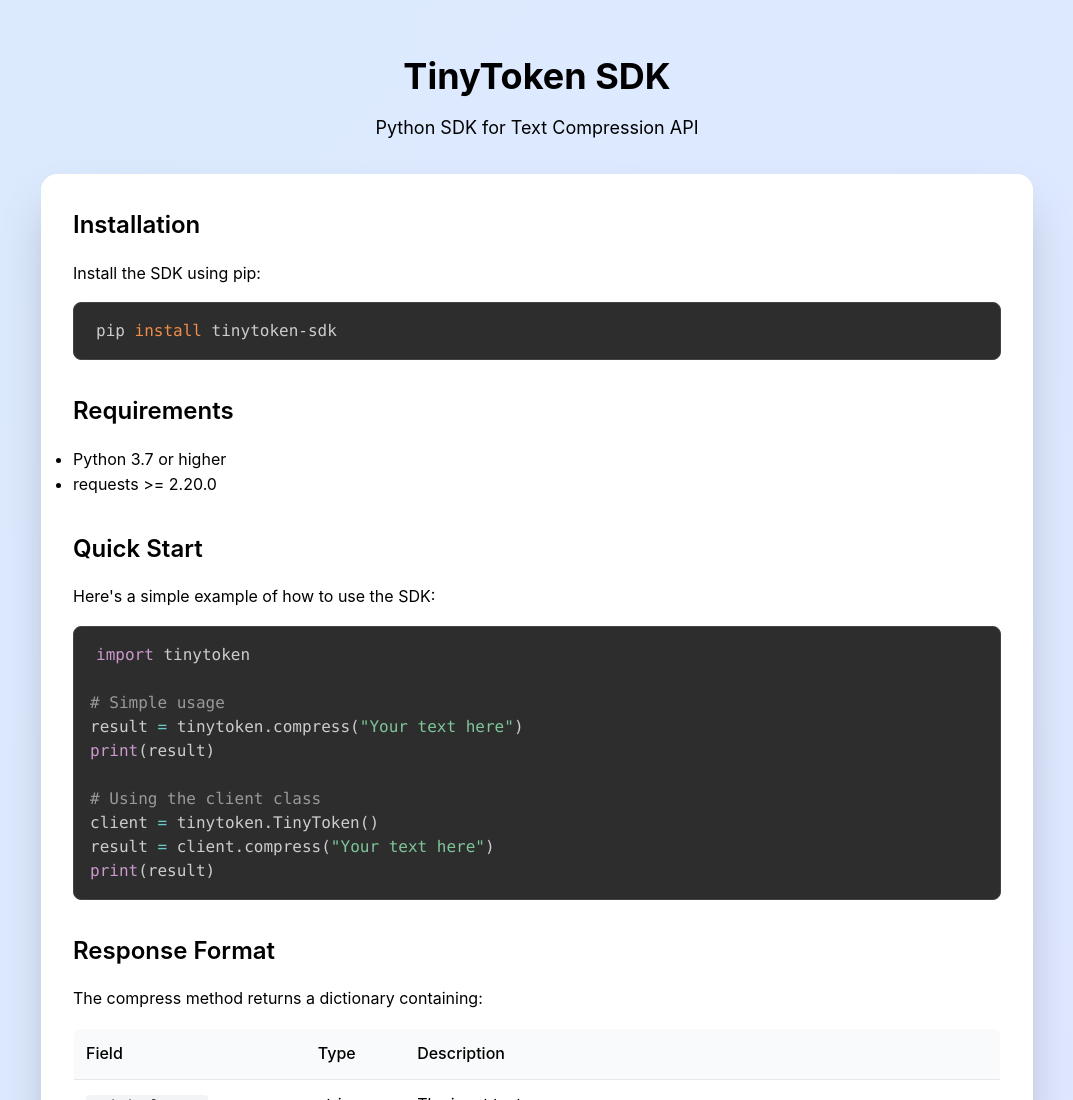
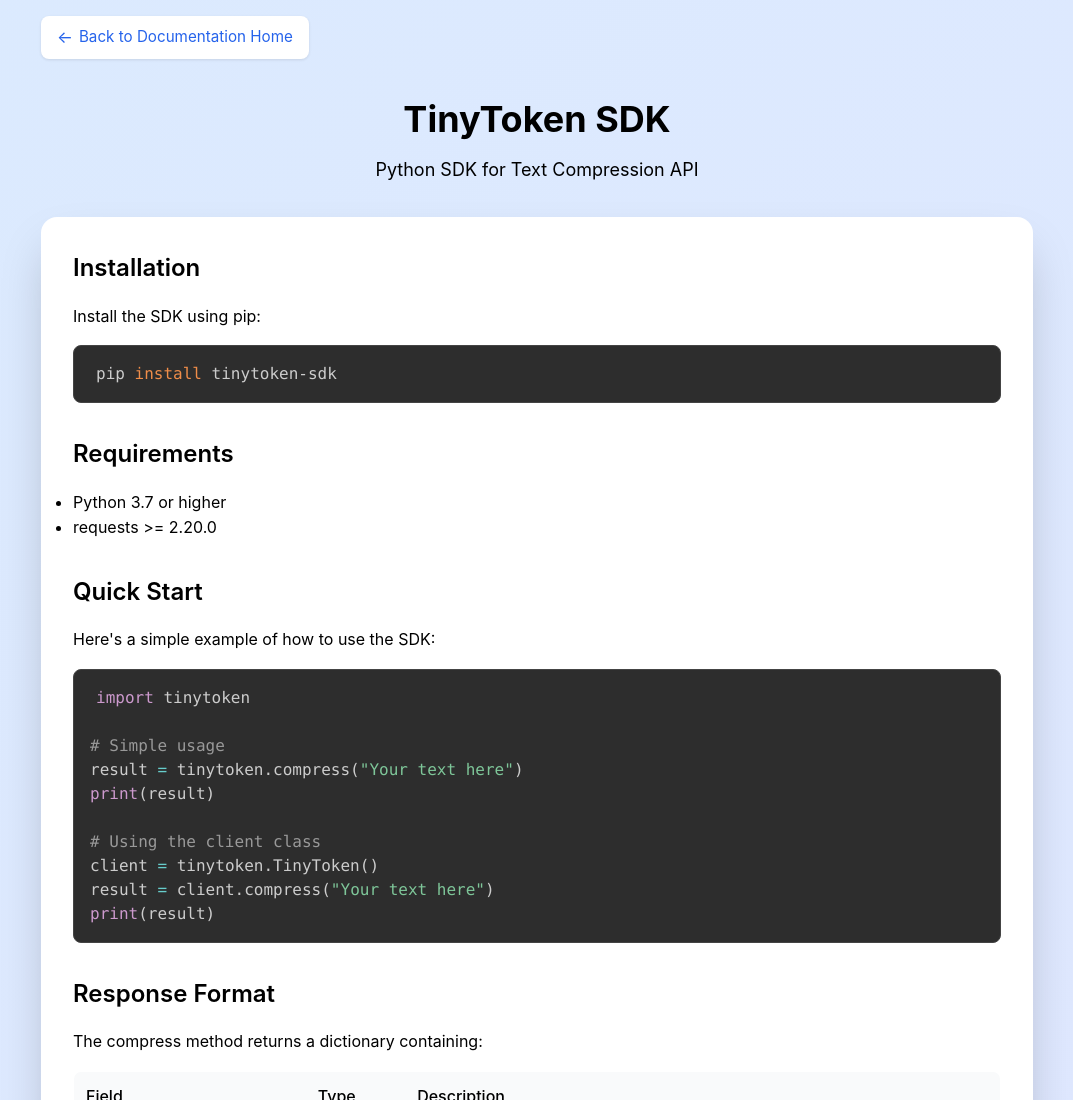
Before and after one commit to elliot-evno/tinytoken-docs, a plain HTML site: page sdk/python.html in a window 1280 px wide. Shown: the top 1100 px of the page, without its empty margins (103-1176 px from the left). Drawn offline with nearby package versions, Linux system fonts and the light colour scheme.

Commit message:
updated some text and UI

```diff
--- a/sdk/python.html
+++ b/sdk/python.html
@@ -29,7 +29,6 @@
         header {
             text-align: center;
             margin-bottom: 32px;
-            padding-top: 32px;
         }
 
         h1 {
@@ -132,10 +131,46 @@
                 font-size: 2rem;
             }
         }
+
+        .breadcrumb {
+            margin-bottom: 32px;
+            font-size: 0.95rem;
+            display: flex;
+            align-items: center;
+        }
+
+        .breadcrumb a {
+            color: #2563eb;
+            text-decoration: none;
+            display: flex;
+            align-items: center;
+            gap: 6px;
+            padding: 8px 16px;
+            background: white;
+            border-radius: 8px;
+            box-shadow: 0 1px 3px rgba(0, 0, 0, 0.1);
+            transition: all 0.2s ease;
+        }
+
+        .breadcrumb a:hover {
+            text-decoration: none;
+            background: #f8fafc;
+            transform: translateY(-1px);
+            box-shadow: 0 2px 4px rgba(0, 0, 0, 0.1);
+        }
+
+        .breadcrumb a::before {
+            content: "←";
+            font-size: 1.1em;
+        }
     </style>
 </head>
 <body>
     <div class="container">
+        <div class="breadcrumb">
+            <a href="../index.html">Back to Documentation Home</a>
+        </div>
+
         <header>
             <h1>TinyToken SDK</h1>
             <div class="subtitle">Python SDK for Text Compression API</div>
```
Also changed, not shown: api/compress.html (+23 -9 lines), index.html (+8 -3 lines).
